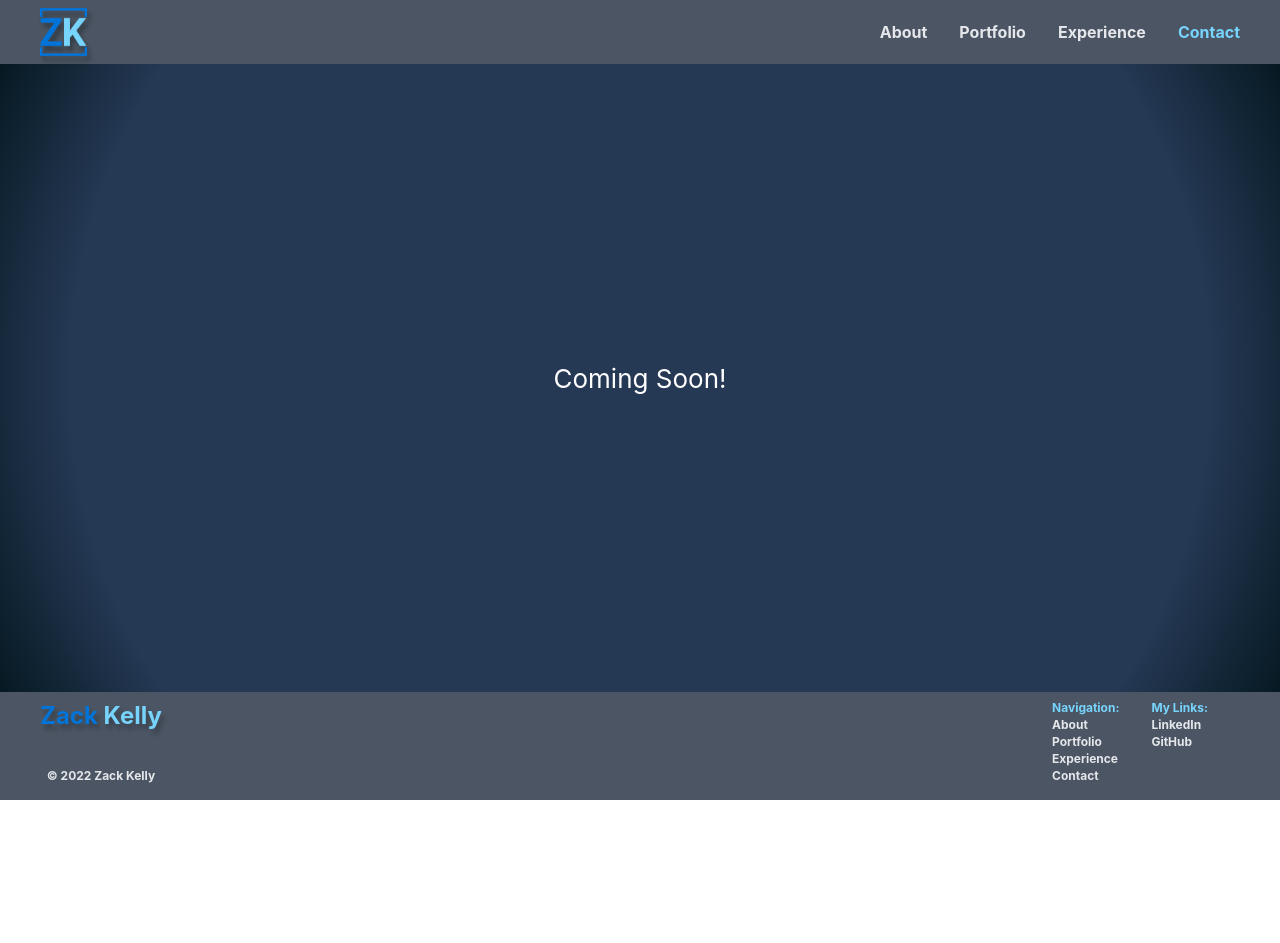
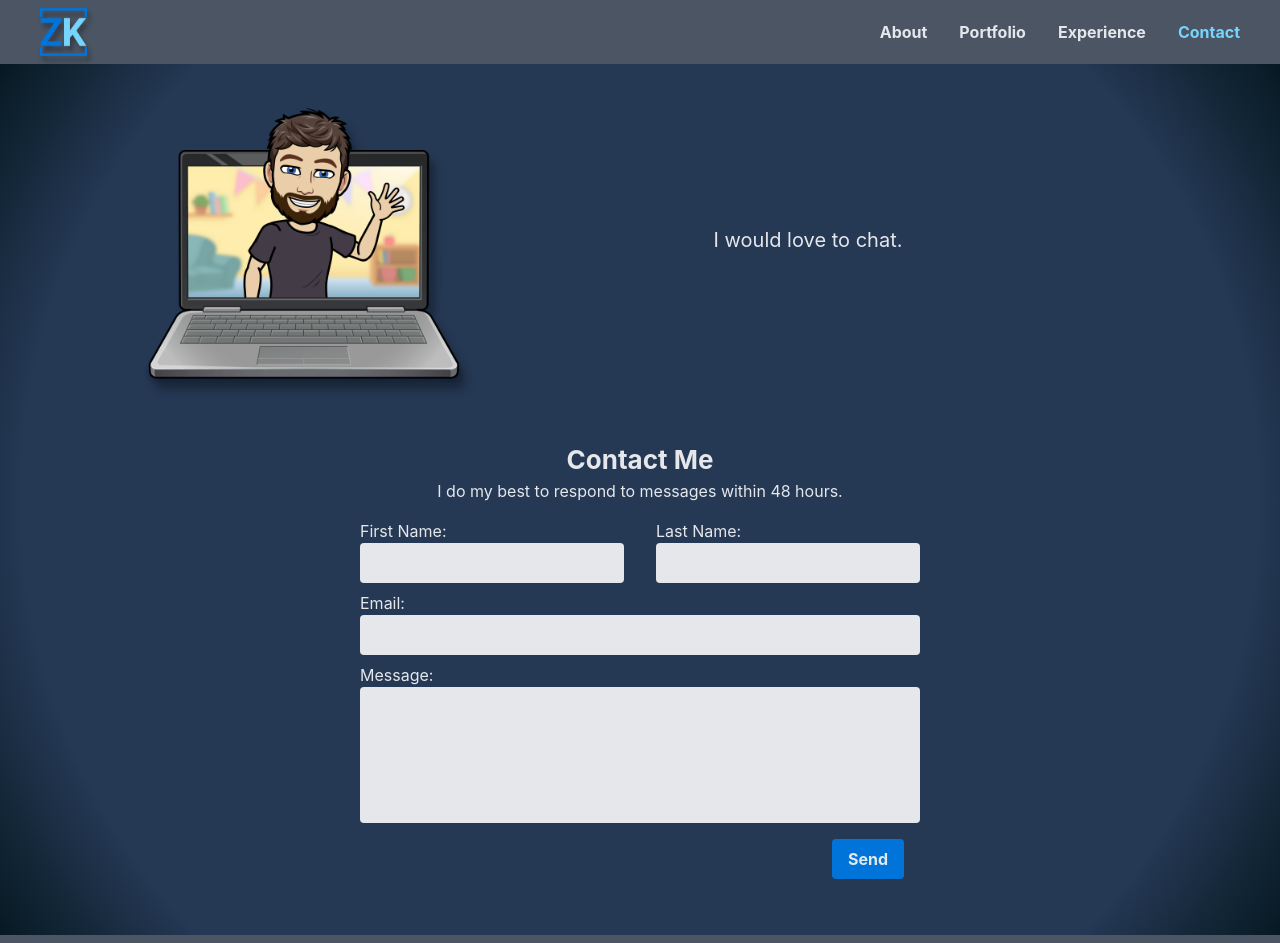
Before and after one commit to zackorykelly/personal-site, a React (Create React App) app: page /contact in a window 1280 px wide. Shown: the top 943 px of the page. Before the commit the page ends 800 px from the top, so only its background shows below. Built offline with nearby package versions, Linux system fonts and the light colour scheme.

Commit message:
contact page initial setup

```diff
--- a/src/App.js
+++ b/src/App.js
@@ -2,6 +2,7 @@ import { Routes, Route } from "react-router-dom";
 import Footer from "./Components/Footer";
 import Navbar from "./Components/Navbar";
 import Home from "./Pages/Home";
+import Contact from "./Pages/Contact";
 
 function App() {
 
@@ -25,7 +26,7 @@ function App() {
             <Route path="/about" element={comingSoon()} />
             <Route path="/portfolio" element={comingSoon()} />
             <Route path="/experience" element={comingSoon()} />
-            <Route path="/contact" element={comingSoon()} />
+            <Route path="/contact" element={<Contact />} />
           </Routes>
         </div>
       </div>
--- /dev/null
+++ b/src/Pages/Contact.js
@@ -0,0 +1,47 @@
+function Contact() {
+
+    return (
+        <div className="text-gray-200">
+            <div className="grid grid-cols-3 gap-4 mb-10">
+                <img className="drop-shadow-[6px_10px_4px_rgba(0,0,0,0.3)]" src="/laptop-wave.png" alt="Zack Kelly" />
+                <div className="col-span-2 px-4 py-8 text-[20px] self-center text-center">
+                    I would love to chat.
+                </div>
+            </div>
+            <div className="flex flex-col justify-center items-center mb-10">
+                <div className="flex flex-col">
+                    <span className="text-[26px] text-center font-bold">Contact Me</span>
+                    <span className="text-center mb-4">I do my best to respond to messages within 48 hours.</span>
+                    <div className="flex flex-col gap-2">
+                        <div className="flex flex-row gap-8">
+                            <div className="flex flex-col">
+                                <label>First Name:</label>
+                                <input className="text-gray-800 p-2 rounded bg-gray-200" type={'text'} />
+                            </div>
+                            <div className="flex flex-col">
+                                <label>Last Name:</label>
+                                <input className="text-gray-800 p-2 rounded bg-gray-200" type={'text'} />
+                            </div>
+                        </div>
+                        <div className="flex flex-col">
+                            <label>Email:</label>
+                            <input className="text-gray-800 p-2 rounded bg-gray-200" type={'text'} />
+                        </div>
+                        <div className="flex flex-col">
+                            <label>Message:</label>
+                            <textarea
+                            className="text-gray-800 resize-none p-2 rounded bg-gray-200"
+                            rows={5}
+                            />
+                        </div>
+                        <div className="flex flex-row justify-end px-4 mt-2">
+                            <button className="bg-primary px-4 py-2 rounded font-bold group hover:bg-opacity-80 hover:shadow-inner" type="button"><span className="group-hover:drop-shadow-sm">Send</span></button>
+                        </div>
+                    </div>
+                </div>
+            </div>
+        </div>
+    )
+}
+
+export default Contact
```
